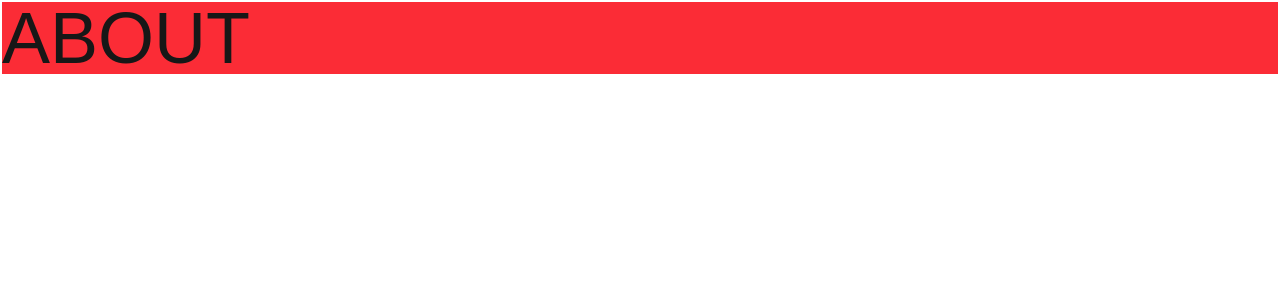
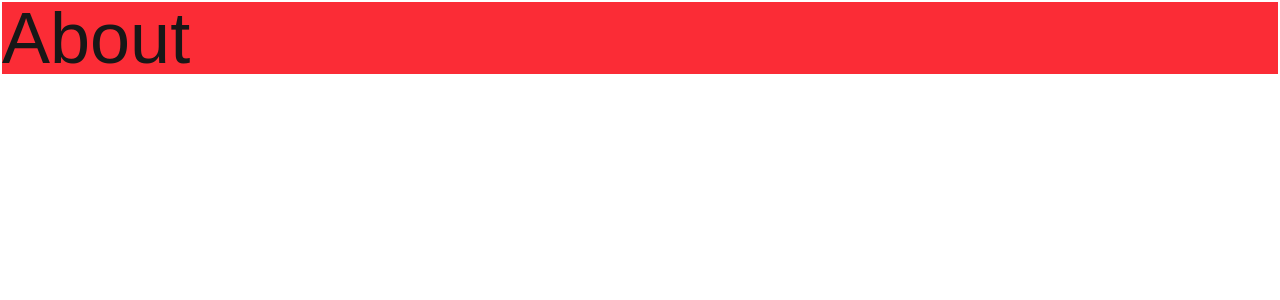
Before and after one commit to yosefalemu/ada-school-management, a Next.js app: page /about in a window 1280 px wide. Shown: the top 300 px of the page. Built offline with nearby package versions, Linux system fonts and the light colour scheme.

Commit message:
feat: add ESLint configuration and lint-staged setup

```diff
--- a/eslint.config.mjs
+++ b/eslint.config.mjs
@@ -1,10 +1,17 @@
 import { defineConfig, globalIgnores } from "eslint/config";
 import nextVitals from "eslint-config-next/core-web-vitals";
 import nextTs from "eslint-config-next/typescript";
+import prettier from 'eslint-config-prettier/flat'
 
 const eslintConfig = defineConfig([
   ...nextVitals,
   ...nextTs,
+  prettier,
+  {
+     rules: {
+    "@typescript-eslint/no-unused-vars": ["error", { argsIgnorePattern: "^_", varsIgnorePattern: "^_" }]
+  }
+  },
   // Override default ignores of eslint-config-next.
   globalIgnores([
     // Default ignores of eslint-config-next:
--- a/package.json
+++ b/package.json
@@ -21,6 +21,7 @@
     "@types/react-dom": "^19",
     "eslint": "^9",
     "eslint-config-next": "16.2.1",
+    "eslint-config-prettier": "^10.1.8",
     "tailwindcss": "^4",
     "typescript": "^5"
   }
--- a/src/app/about/page.tsx
+++ b/src/app/about/page.tsx
@@ -1,3 +1,16 @@
+"use client";
+
+import { useState } from "react";
+
+
 export default function About(){
-    return <div className="bg-red-500 text-7xl border-2 border-white">ABOUT</div>
+    const [_state, _setState] = useState();
+    const handleClick = (_age: number) =>{
+
+
+    }
+    const test = 123
+    const _name = "yosef"
+    console.log(test)
+    return <div className="bg-red-500 text-7xl border-2 border-white">About</div>
 }
--- a/src/app/layout.tsx
+++ b/src/app/layout.tsx
@@ -22,6 +22,7 @@ export default function RootLayout({
 }: Readonly<{
   children: React.ReactNode;
 }>) {
+  console.log("geinstSans", geistSans);
   return (
     <html
       lang="en"
```
Also changed, not shown: .lintstagedrc.js (added), 1 other file (tests, documents, lock files or other folders).
